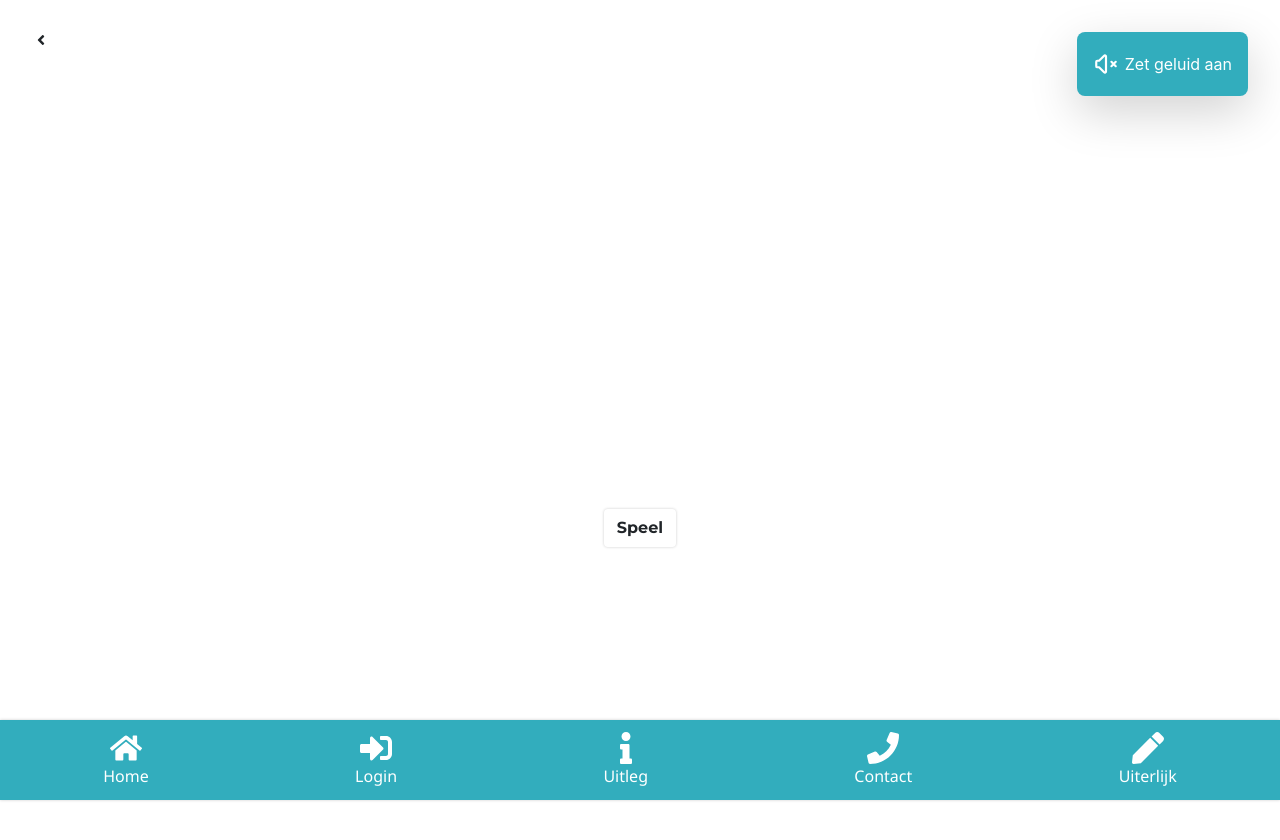
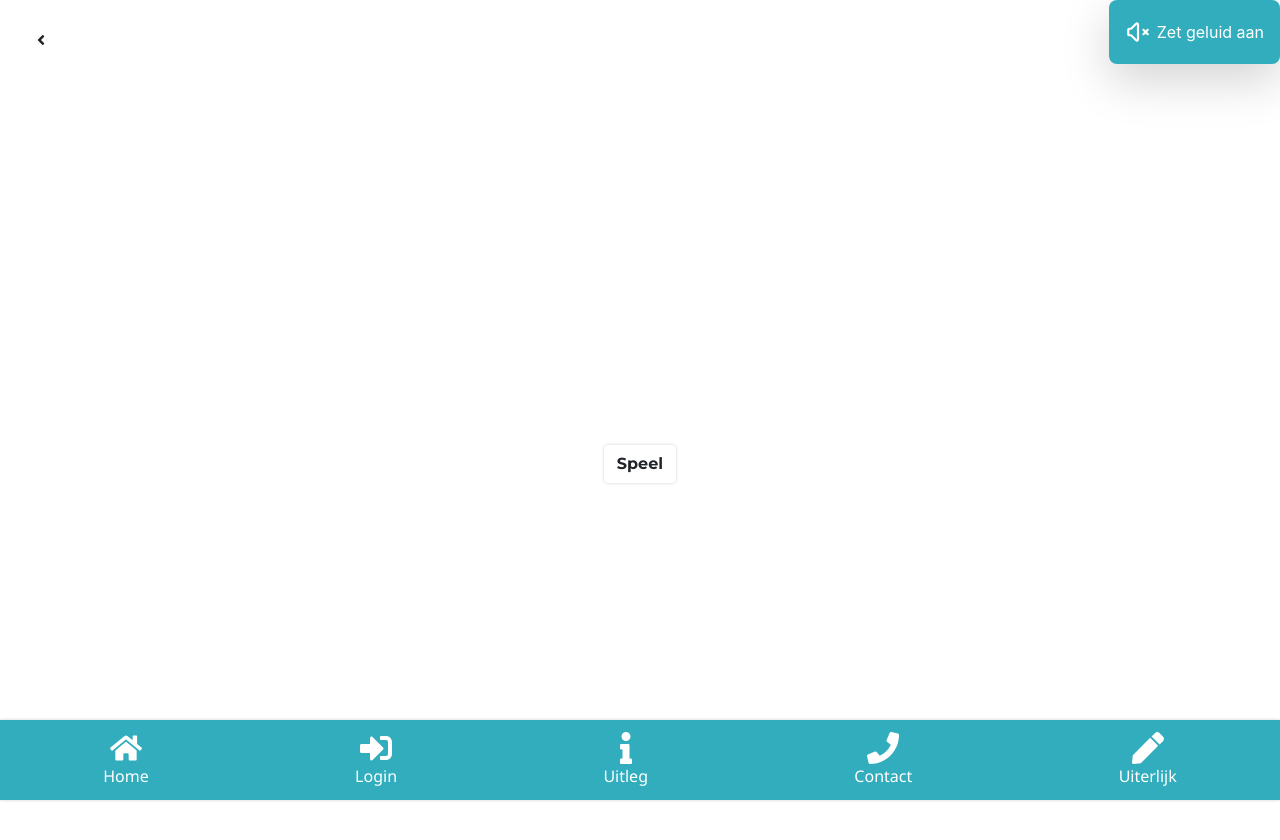
Before and after one commit to roydbie/Carmony, a React (Create React App) app: page / in a window 1280 px wide. Shown: the top 840 px of the page. Built offline with nearby package versions, Linux system fonts and the light colour scheme.

Commit message:
Knop fix

```diff
--- a/src/SpelPagina.js
+++ b/src/SpelPagina.js
@@ -68,7 +68,7 @@ export const SpelPagina = () => (
       </Button>
   </div>
   <br/>
-    <Container className="containerrr">
+    <Container  className="containerrr">
       <Row className="rowww">
         <Col className="colll null"><Board id="24" className="board"><p>23</p></Board></Col>
         <Col className="colll blue"><Board id="23" className="board"><p>22</p></Board></Col>
--- a/src/components/home.css
+++ b/src/components/home.css
@@ -3,7 +3,6 @@
     border: none;
     padding: 1rem;
     border-radius: 8px;
-    margin: 2rem;
     color: white;
 }
 
```
